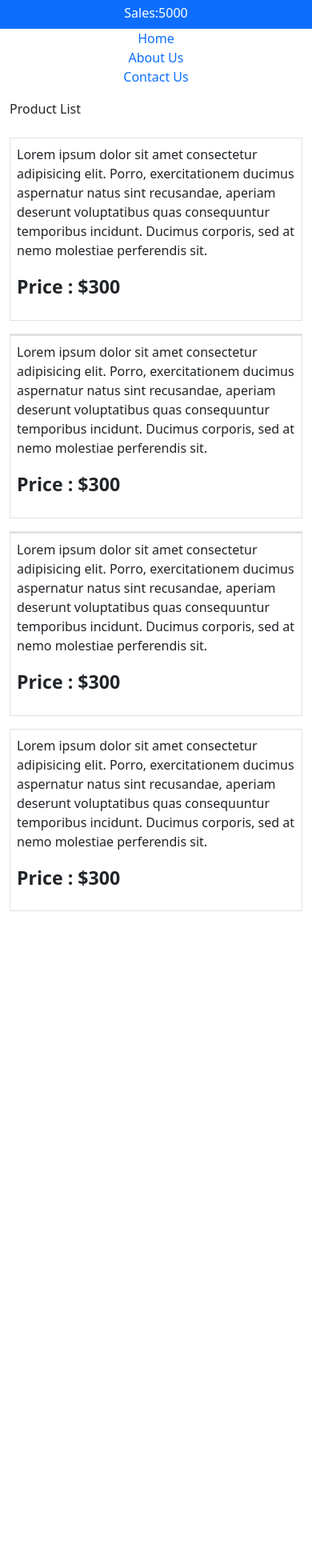
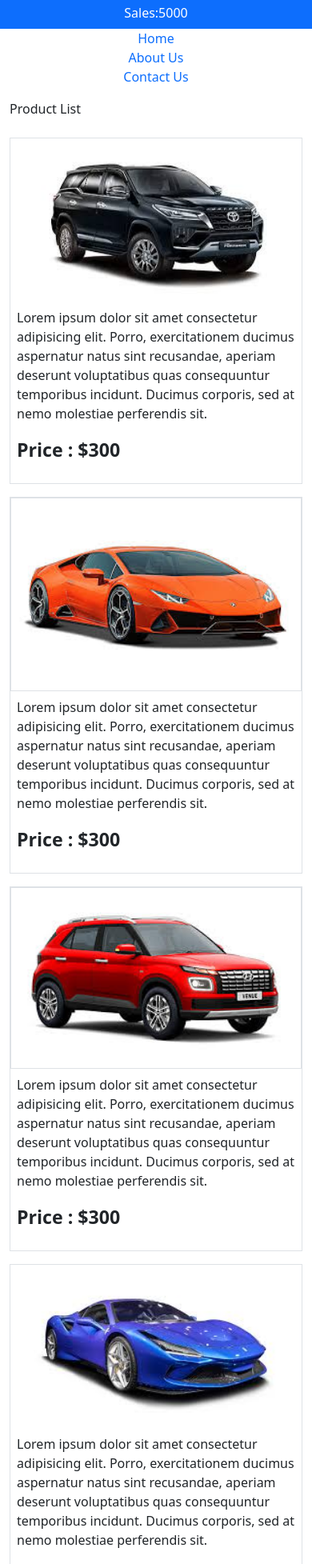
Before and after one commit to balaKarur/BootStrap5.2, a website: page src/index.html in a window 390 px wide. Shown: the part 45-2000 px from the top of the page at 80% size. Before the commit the page ends 1192 px from the top, so only its background shows below. Drawn offline with nearby package versions, Linux system fonts and the light colour scheme.

Commit message:
Responsive html page updated with image page

```diff
--- a/src/index.html
+++ b/src/index.html
@@ -4,7 +4,7 @@
     <meta charset="UTF-8">
     <meta name="viewport" content="width=device-width, initial-scale=1.0">
     <title>Document</title>
-    <link rel="stylesheet" href="./node_modules/bootstrap/dist/css/bootstrap.min.css"/>
+    <link rel="stylesheet" href="../../node_modules/bootstrap/dist/css/bootstrap.min.css"/>
 </head>
 <body>
     <style>
@@ -36,7 +36,7 @@
             <div class="col-12 col-md-6 col-xl-4">
                 <div class="my-2 border">
                     <div class="">
-                        <img  class="img-fluid w-100" src="src/images/img1.jpg" alt="" >
+                        <img  class="img-fluid w-100" src="images/img1.jpg" alt="" >
                     </div>
                     <div class="p-2">
                         <p >Lorem ipsum dolor sit amet consectetur adipisicing elit. Porro, exercitationem ducimus aspernatur natus sint recusandae, aperiam deserunt voluptatibus quas consequuntur temporibus incidunt. Ducimus corporis, sed at nemo molestiae perferendis sit.</p>
@@ -48,7 +48,7 @@
             <div class="col-12 col-md-6 col-xl-4">
                 <div class="my-2 border">
                     <div class="border border-bottom">
-                        <img  class="img-fluid w-100" src="src/images/img2.jpg" alt="" >
+                        <img  class="img-fluid w-100" src="images/img2.jpg" alt="" >
                     </div>
                     <div class="p-2">
                         <p >Lorem ipsum dolor sit amet consectetur adipisicing elit. Porro, exercitationem ducimus aspernatur natus sint recusandae, aperiam deserunt voluptatibus quas consequuntur temporibus incidunt. Ducimus corporis, sed at nemo molestiae perferendis sit.</p>
@@ -60,7 +60,7 @@
             <div class="col-12 col-md-6 col-xl-4">
                 <div class="my-2 border">
                     <div class="border border-bottom">
-                        <img  class="img-fluid w-100" src="src/images/img3.jpg" alt="" >
+                        <img  class="img-fluid w-100" src="images/img3.jpg" alt="" >
                     </div>
                     <div class="p-2">
                         <p >Lorem ipsum dolor sit amet consectetur adipisicing elit. Porro, exercitationem ducimus aspernatur natus sint recusandae, aperiam deserunt voluptatibus quas consequuntur temporibus incidunt. Ducimus corporis, sed at nemo molestiae perferendis sit.</p>
@@ -72,7 +72,7 @@
             <div class="col-12 col-md-6 col-xl-4">
                 <div class="my-2 border">
                     <div>
-                        <img  class="img-fluid w-100" src="src/images/img4.jpg" alt="" >
+                        <img  class="img-fluid w-100" src="images/img4.jpg" alt="" >
                     </div>
                     <div class="p-2">
                         <p >Lorem ipsum dolor sit amet consectetur adipisicing elit. Porro, exercitationem ducimus aspernatur natus sint recusandae, aperiam deserunt voluptatibus quas consequuntur temporibus incidunt. Ducimus corporis, sed at nemo molestiae perferendis sit.</p>
```
